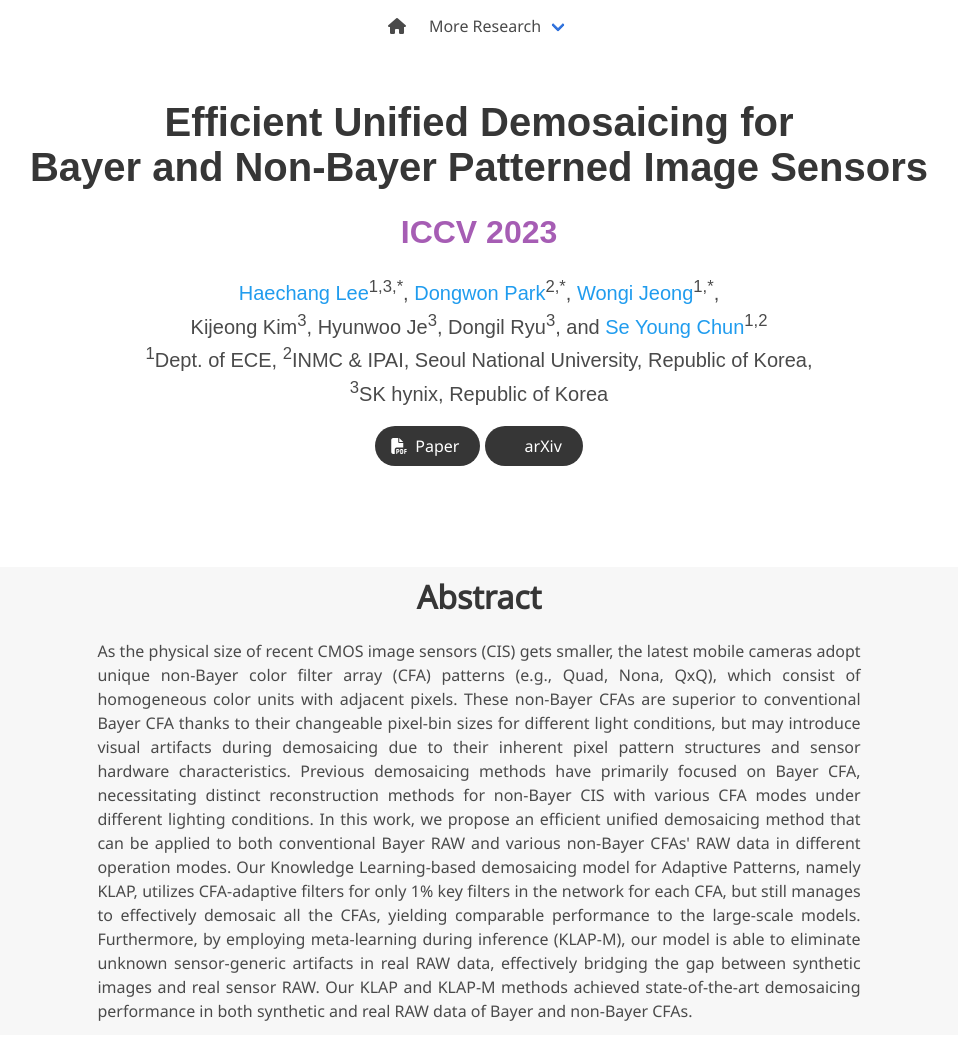
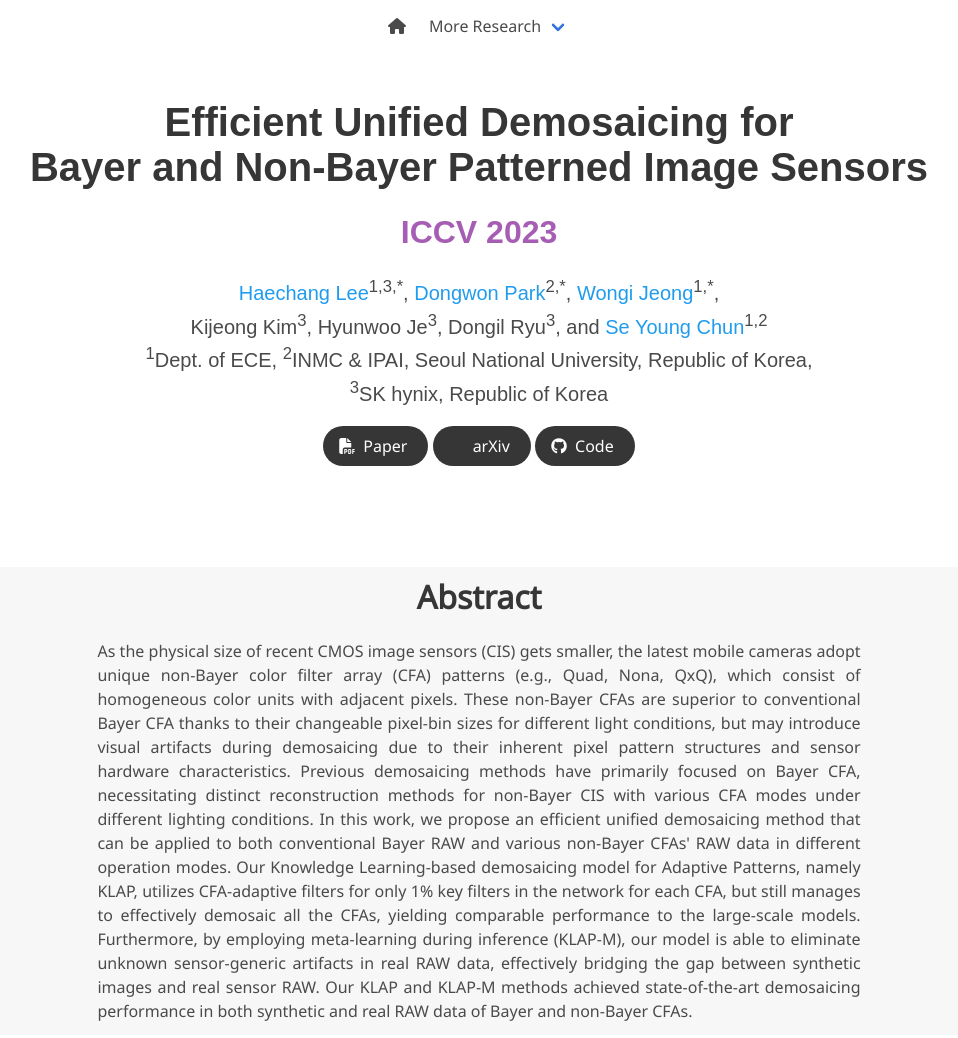
Before and after one commit to ignoww/KLAP_project, a plain HTML site: page index.html in a window 1280 px wide. Shown: the top 1038 px of the page, without its empty margins (161-1119 px from the left). Drawn offline with nearby package versions, Linux system fonts and the light colour scheme; some icons are missing; a web font is replaced by a local one.

Commit message:
Update index.html

```diff
--- a/index.html
+++ b/index.html
@@ -143,15 +143,15 @@
 <!--                </a>-->
 <!--              </span>-->
               <!-- Code Link. -->
-              <!-- <span class="link-block">
-                <a href="https://github.com/gwang-kim/PODIA-3D"
+              <span class="link-block">
+                <a href="https://github.com/ignoww/KLAP"
                    class="external-link button is-normal is-rounded is-dark">
                   <span class="icon">
                       <i class="fab fa-github"></i>
                   </span>
                   <span>Code</span>
                   </a>
-              </span> -->
+              </span>
                   </a>
             </div>
 
```
